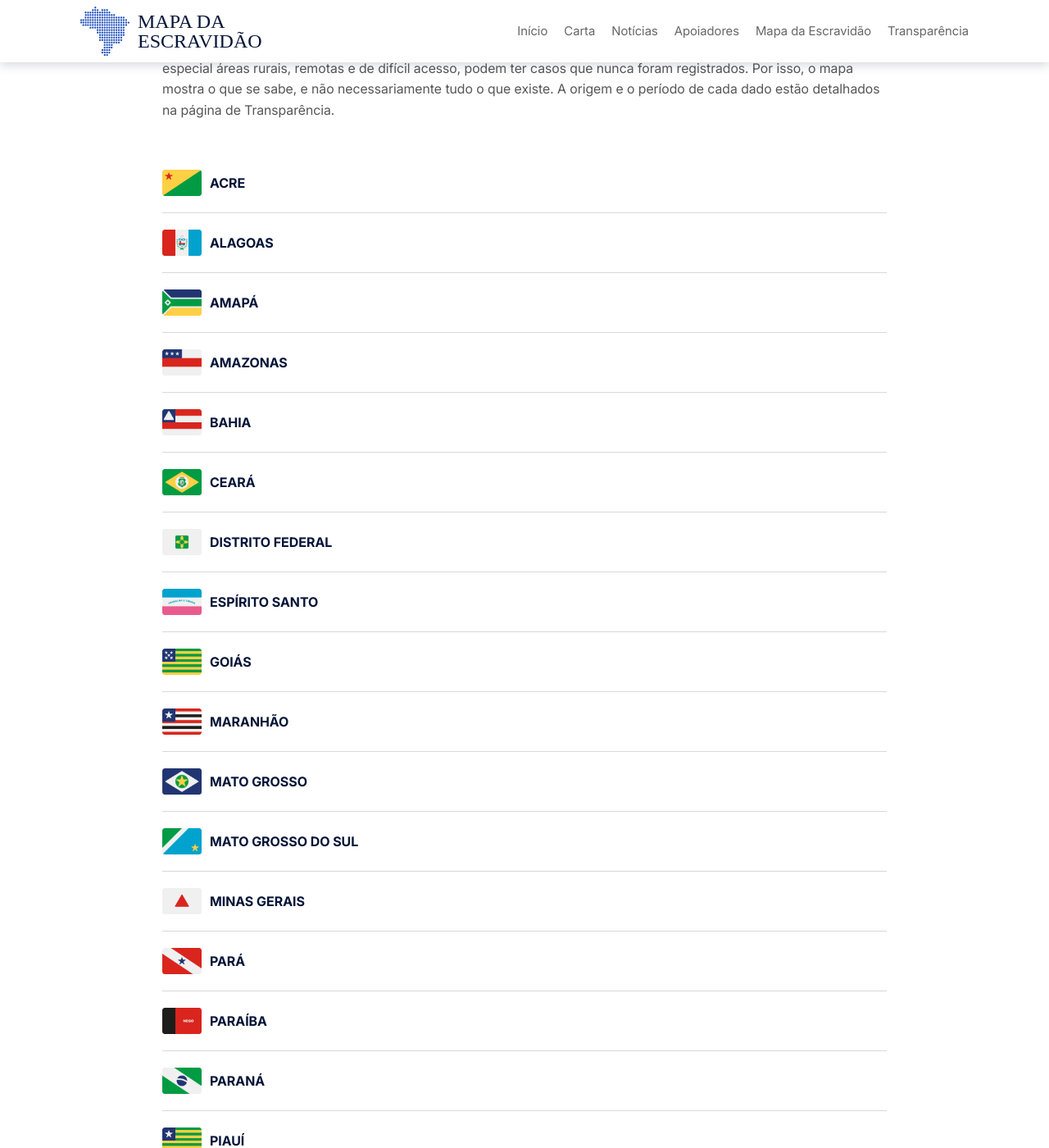
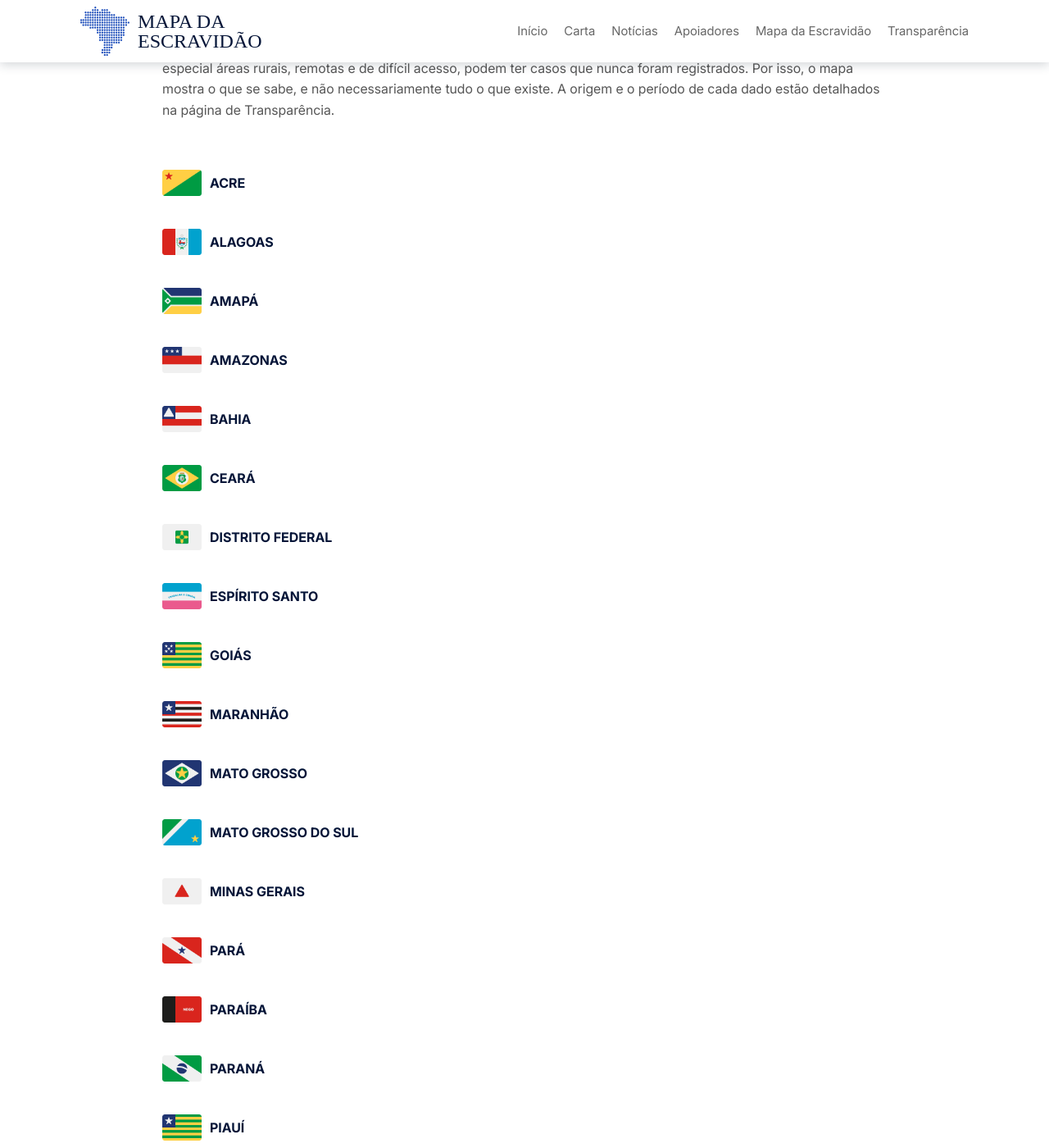
Before and after one commit to Landowski/mapa-escravidao, a Jekyll site: the page built from mapa-escravidao.html, in a window 1280 px wide and 1400 px high, scrolled down 209 px. Shown: the whole window at 82% size. Built offline with Jekyll 4.4.1, drawn with Linux system fonts in a browser that asks for light colours; some web fonts are replaced.

Commit message:
Update styles.css

```diff
--- a/css/styles.css
+++ b/css/styles.css
@@ -375,6 +375,10 @@
     gap: 10px;
 }
 
+.estado a:last-child {
+  border-bottom: none;
+}
+
 .lista-noticias {
     width: 100%;
 	padding: 40px 0;
```
